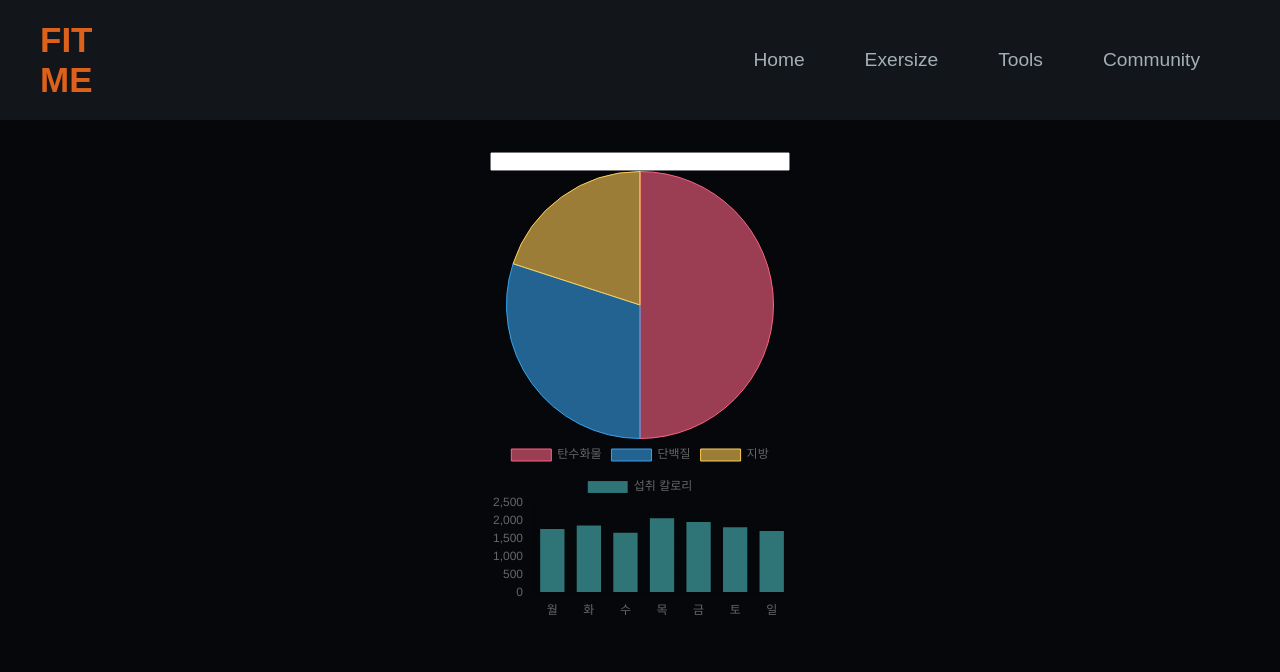
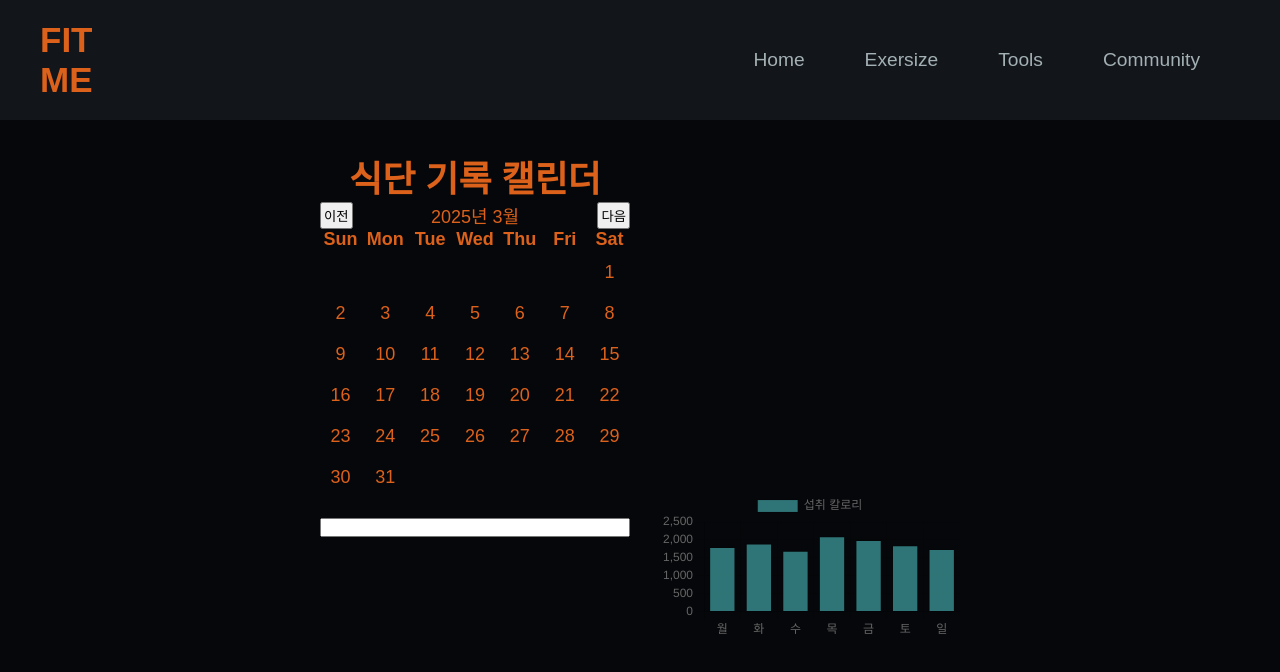
Before and after one commit to believehan/mainProjectMyPart, a React (Create React App) app in the folder my-app/: page /DietRecordsPage in a window 1280 px wide. Shown: the top 672 px of the page. Built offline with nearby package versions, Linux system fonts and the light colour scheme; a web font is replaced by a local one.

Commit message:
식단 기록 페이지 제작중

```diff
--- a/my-app/src/mideum/DB/Member.json
+++ b/my-app/src/mideum/DB/Member.json
@@ -8,7 +8,23 @@
       "confirmPasswd": "passwd",
       "MembershipStatus": "T",
       "MembershipClass": 0,
-      "profilepoto": "https://cdn.pixabay.com/photo/2015/10/05/22/37/blank-profile-picture-973460_1280.png"
+      "profilepoto": "https://cdn.pixabay.com/photo/2015/10/05/22/37/blank-profile-picture-973460_1280.png",
+      "calorieData": {
+        "2025-03-22": {
+          "food": [
+            "쌀밥",
+            "닭가슴살",
+            "샐러드"
+          ]
+        },
+        "2025-03-23": {
+          "food": [
+            "라면",
+            "김밥",
+            "계란"
+          ]
+        }
+      }
     },
     {
       "id": 2,
@@ -114,5 +130,49 @@
       "like": 0,
       "id": 12
     }
+  ],
+  "foodList": [
+    {
+      "foodName": "쌀밥",
+      "calories": 300,
+      "carbs": 60,
+      "protein": 6,
+      "fat": 1
+    },
+    {
+      "foodName": "닭가슴살",
+      "calories": 200,
+      "carbs": 0,
+      "protein": 40,
+      "fat": 3
+    },
+    {
+      "foodName": "샐러드",
+      "calories": 150,
+      "carbs": 10,
+      "protein": 5,
+      "fat": 2
+    },
+    {
+      "foodName": "라면",
+      "calories": 500,
+      "carbs": 70,
+      "protein": 10,
+      "fat": 18
+    },
+    {
+      "foodName": "김밥",
+      "calories": 400,
+      "carbs": 50,
+      "protein": 8,
+      "fat": 12
+    },
+    {
+      "foodName": "계란",
+      "calories": 150,
+      "carbs": 1,
+      "protein": 12,
+      "fat": 10
+    }
   ]
 }
--- /dev/null
+++ b/my-app/src/mideum/DietRecordComponents/Calendar.css
@@ -0,0 +1,7 @@
+.pastFuter{
+    display: flex;
+    justify-content: space-between;
+}
+.pastFuter button{
+    padding: 2px;
+}
--- /dev/null
+++ b/my-app/src/mideum/DietRecordComponents/Calendar.jsx
@@ -0,0 +1,69 @@
+import React, { useState } from 'react';
+import './Calendar.css';
+
+const Calendar = ({ onDateSelect }) => {
+    const today = new Date();
+    const [year, setYear] = useState(today.getFullYear());
+    const [month, setMonth] = useState(today.getMonth());
+
+    const lastDate = new Date(year, month + 1, 0).getDate();
+    const firstDay = new Date(year, month, 1).getDay();
+
+    const days = ['Sun', 'Mon', 'Tue', 'Wed', 'Thu', 'Fri', 'Sat'];
+    const dates = [];
+
+    for (let i = 0; i < firstDay; i++) {
+        dates.push(null);
+    }
+    for (let d = 1; d <= lastDate; d++) {
+        dates.push(d);
+    }
+
+    const handlePrevMonth = () => {
+        if (month === 0) {
+            setYear(year - 1);
+            setMonth(11);
+        } else {
+            setMonth(month - 1);
+        }
+    };
+
+    const handleNextMonth = () => {
+        if (month === 11) {
+            setYear(year + 1);
+            setMonth(0);
+        } else {
+            setMonth(month + 1);
+        }
+    };
+
+    return (
+        <div>
+            <div className='pastFuter'>
+                <button onClick={handlePrevMonth}>이전</button>
+                {year}년 {month + 1}월
+                <button onClick={handleNextMonth}>다음</button>
+            </div>
+            <div style={{ display: 'grid', gridTemplateColumns: 'repeat(7, 1fr)', gap: '4px' }}>
+                {days.map((day) => (
+                    <div key={day} style={{ fontWeight: 'bold', textAlign: 'center' }}>{day}</div>
+                ))}
+                {dates.map((date, idx) => (
+                    <div
+                        key={idx}
+                        onClick={() => date && onDateSelect(new Date(year, month, date))}
+                        style={{
+                            cursor: date ? 'pointer' : 'default',
+                            textAlign: 'center',
+                            padding: '8px 0',
+                        }}
+                    >
+                        {date || ''}
+                    </div>
+                ))}
+            </div>
+        </div>
+    );
+};
+
+export default Calendar;
--- /dev/null
+++ b/my-app/src/mideum/DietRecordComponents/CalorieTracker.css
@@ -0,0 +1,22 @@
+.ChartList {
+    display: grid;
+    grid-template-columns: repeat(2, 1fr);
+    width: 50vw;
+}
+.Charts{
+    margin-left: 30px;
+}
+.Charts div{
+    height: 40vh;
+    margin-bottom: 20px;
+}
+ul {
+    list-style: none;
+    text-align: left;
+}
+.FoodSet{
+    margin-top: 20px;
+}
+.FoodSet li{
+    margin-top: 10px;
+}
--- /dev/null
+++ b/my-app/src/mideum/DietRecordComponents/CalorieTracker.jsx
@@ -0,0 +1,109 @@
+import React, { useState } from 'react';
+import Calendar from './Calendar';
+import memberData from '../DB/Member.json';
+import DailyPieChart from './DailyPieChart';
+import "./CalorieTracker.css";
+import FoodInputForm from './FoodInputForm';
+import WeeklyBarChart from './WeeklyBarChart';
+import Modal from './Modal';
+
+const CalorieTracker = () => {
+  const [chartData, setChartData] = useState(null);
+  const [modalMessage, setModalMessage] = useState('');
+  const userName = '김운동'; // 원하는 사용자 이름으로 설정
+
+  const handleCloseModal = () => {
+    setModalMessage('');
+  };
+
+  const handleDateSelect = (selectedDate) => {
+    const dateString = selectedDate.toISOString().split('T')[0];
+
+    // 이름으로 사용자 데이터 찾기
+    const user = memberData.clientData.find((member) => member.name === userName);
+
+    if (!user) {
+      setModalMessage('사용자 정보를 찾을 수 없습니다.');
+      return;
+    }
+
+    const record = user.calorieData?.[dateString];
+    if (!record) {
+      setModalMessage('해당 날짜에 기록된 식단이 없습니다.');
+      setChartData(null);
+      return;
+    }
+
+    // foodDatabase 준비
+    const foodDatabase = {};
+    memberData.foodList.forEach((food) => {
+      foodDatabase[food.foodName] = food;
+    });
+
+    let totalCarbs = 0;
+    let totalProtein = 0;
+    let totalFat = 0;
+    let totalCalories = 0;
+
+    record.food.forEach((foodName) => {
+      const foodInfo = foodDatabase[foodName];
+      if (foodInfo) {
+        totalCarbs += foodInfo.carbs;
+        totalProtein += foodInfo.protein;
+        totalFat += foodInfo.fat;
+        totalCalories += foodInfo.calories;
+      }
+    });
+
+    setChartData({
+      labels: ['탄수화물', '단백질', '지방'],
+      datasets: [
+        {
+          data: [totalCarbs, totalProtein, totalFat],
+          backgroundColor: ['#FF6384', '#36A2EB', '#FFCE56'],
+        },
+      ],
+      totalCalories,
+      totalCarbs,
+      totalProtein,
+      totalFat,
+      foods: record.food
+    });
+  };
+
+  return (
+    <div className='ChartList'>
+      <div>
+        <h1>식단 기록 캘린더</h1>
+        <Calendar onDateSelect={handleDateSelect} />
+        <div className='FoodSet'>
+          <FoodInputForm />
+          <ul>
+            {chartData && chartData.foods.map((food, index) => (
+              <li key={index}>{food}</li>
+            ))}
+          </ul>
+        </div>
+      </div>
+            {modalMessage && <Modal message={modalMessage} onClose={handleCloseModal} />}
+
+      <div className='Charts'>
+        <div>
+          {chartData && (
+            <div>
+              <h2>총 칼로리: {chartData.totalCalories} kcal</h2>
+              <DailyPieChart
+                carbs={chartData.totalCarbs}
+                protein={chartData.totalProtein}
+                fat={chartData.totalFat}
+              />
+            </div>
+          )}
+        </div>
+        <WeeklyBarChart />
+      </div>
+    </div>
+  );
+};
+
+export default CalorieTracker;
--- a/my-app/src/mideum/DietRecordComponents/DailyPieChart.jsx
+++ b/my-app/src/mideum/DietRecordComponents/DailyPieChart.jsx
@@ -4,13 +4,13 @@ import { Chart as ChartJS, ArcElement, Tooltip, Legend } from 'chart.js';
 // 필수 요소 등록
 ChartJS.register(ArcElement, Tooltip, Legend);
 
-const DailyPieChart = () => {
+const DailyPieChart = ({ carbs, protein, fat }) => {
   const data = {
     labels: ['탄수화물', '단백질', '지방'],
     datasets: [
       {
         label: '비율 (%)',
-        data: [50, 30, 20],
+        data: [carbs, protein, fat],
         backgroundColor: [
           'rgba(255, 99, 132, 0.6)',   // 탄수화물
           'rgba(54, 162, 235, 0.6)',   // 단백질
--- a/my-app/src/mideum/DietRecordComponents/FoodList.jsx
+++ /dev/null
@@ -1,11 +0,0 @@
-
-const FoodList = () => {
-
-    return (
-        <div>
-
-        </div>
-    );
-};
-
-export default FoodList;
--- /dev/null
+++ b/my-app/src/mideum/DietRecordComponents/Modal.css
@@ -0,0 +1,36 @@
+.modal-overlay {
+    position: fixed;
+    inset: 0;
+    background-color: rgba(0, 0, 0, 0.5);
+    display: flex;
+    align-items: center;
+    justify-content: center;
+    z-index: 50;
+  }
+
+  .modal-content {
+    background-color: white;
+    padding: 24px;
+    border-radius: 16px;
+    box-shadow: 0 10px 25px rgba(0, 0, 0, 0.2);
+    width: 300px;
+    text-align: center;
+  }
+
+  .modal-content p {
+    margin-bottom: 16px;
+  }
+
+  .modal-content button {
+    background-color: #fec01f; /* 파란색 */
+    color: white;
+    padding: 8px 16px;
+    border: none;
+    border-radius: 10px;
+    cursor: pointer;
+    transition: background-color 0.3s;
+  }
+
+  .modal-content button:hover {
+    background-color: #dc611b; /* 더 진한 파란색 */
+  }
--- /dev/null
+++ b/my-app/src/mideum/DietRecordComponents/Modal.jsx
@@ -0,0 +1,15 @@
+import React from 'react';
+import './Modal.css';  // css 파일 가져오기
+
+const Modal = ({ message, onClose }) => {
+  return (
+    <div className="modal-overlay">
+      <div className="modal-content">
+        <p>{message}</p>
+        <button onClick={onClose}>닫기</button>
+      </div>
+    </div>
+  );
+};
+
+export default Modal;
--- a/my-app/src/mideum/pages/DietRecordsPage.jsx
+++ b/my-app/src/mideum/pages/DietRecordsPage.jsx
@@ -1,8 +1,6 @@
-import DailyPieChart from '../DietRecordComponents/DailyPieChart';
 import DietRecordsStyle from './../styles/DietRecordsStyle';
 import WeeklyBarChart from './../DietRecordComponents/WeeklyBarChart';
-import FoodInputForm from '../DietRecordComponents/FoodInputForm';
-import FoodList from './../DietRecordComponents/FoodList';
+import CalorieTracker from '../DietRecordComponents/CalorieTracker';
 import Header from './../../subin/main/Header';
 
 const DietRecordsPage = () => {
@@ -11,12 +9,9 @@ const DietRecordsPage = () => {
             <Header />
             <DietRecordsStyle>
                 <div>
-                    <FoodInputForm />
-                    <FoodList />
-                </div>
-                <div>
-                    <DailyPieChart />
-                    <WeeklyBarChart />
+
+                        <CalorieTracker />
+
                 </div>
             </DietRecordsStyle>
         </div>
```
Also changed, not shown: my-app/Food.json (added, +19 -0 lines).
